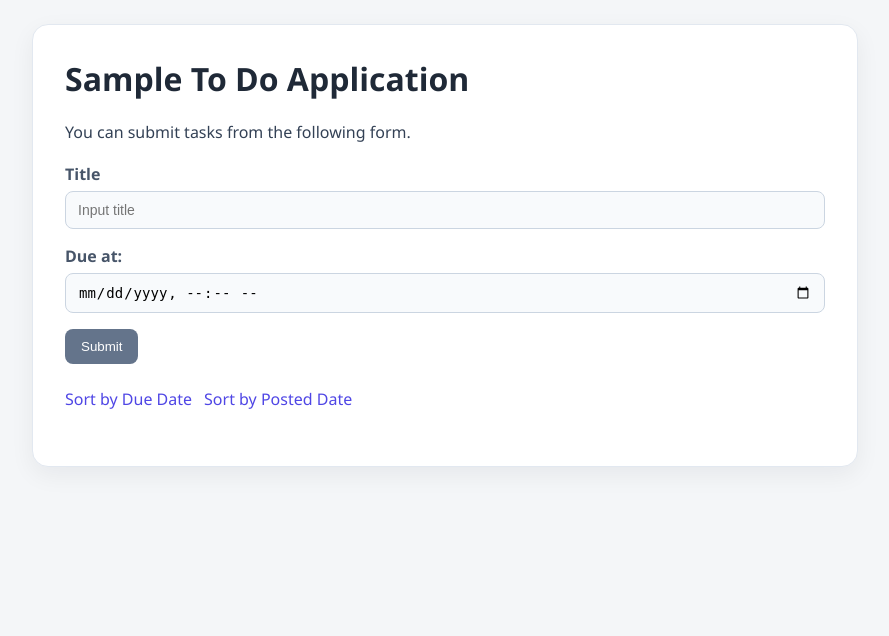
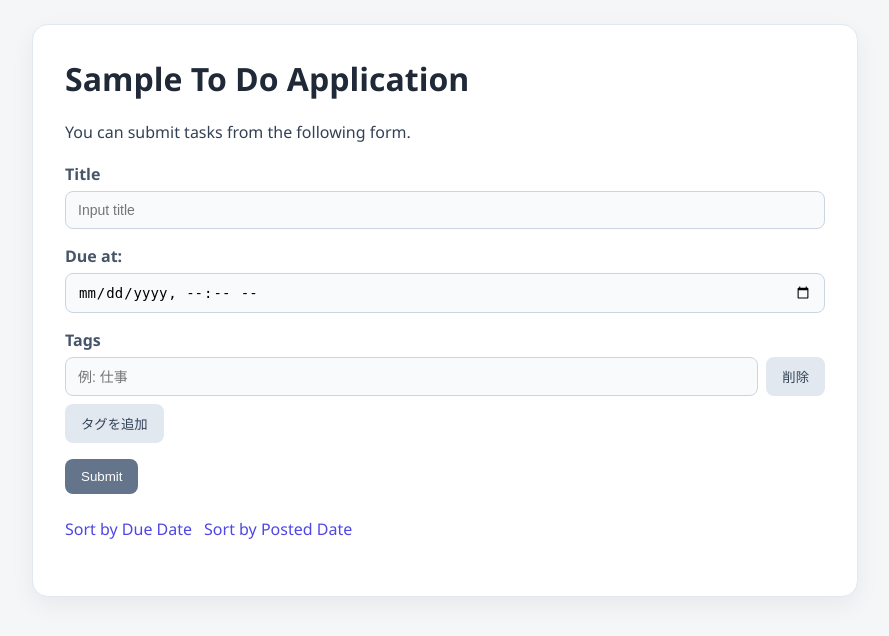
Before and after one commit to s1f10250290/django-test-exercise, a Django app: page / in a window 1280 px wide. Shown: the top 636 px of the page, without its empty margins (195-1084 px from the left). Run offline with Django 5.2, Linux system fonts and the light colour scheme; data that the repository does not hold is empty.

Commit message:
タスク画面にタグ入力と表示を追加する

```diff
--- a/todo/static/todo/css/index.css
+++ b/todo/static/todo/css/index.css
@@ -50,6 +50,27 @@ input {
   margin-top: 8px;
 }
 
+.tag-inputs {
+  display: grid;
+  gap: 8px;
+}
+
+.tag-input-row {
+  display: flex;
+  gap: 8px;
+}
+
+.remove-tag,
+.add-tag {
+  flex-shrink: 0;
+  background: #e2e8f0;
+  color: #334155;
+}
+
+.add-tag {
+  margin-top: 8px;
+}
+
 button {
   border: none;
   border-radius: 8px;
@@ -90,6 +111,21 @@ button {
   font-size: 18px;
 }
 
+.tag-list {
+  display: flex;
+  gap: 6px;
+  flex-wrap: wrap;
+  margin: 0 0 10px;
+}
+
+.tag-badge {
+  padding: 3px 8px;
+  border-radius: 999px;
+  background: #e0e7ff;
+  color: #3730a3;
+  font-size: 13px;
+}
+
 .task-card ul {
   margin: 0;
   padding-left: 18px;
--- a/todo/templates/todo/index.html
+++ b/todo/templates/todo/index.html
@@ -23,6 +23,16 @@
           <label for="dueInput">Due at:</label>
           <input id="dueInput" name="due_at" type="datetime-local">
         </div>
+        <div class="form-group">
+          <label for="tagInput">Tags</label>
+          <div id="tagInputs" class="tag-inputs">
+            <div class="tag-input-row">
+              <input id="tagInput" name="tags" type="text" placeholder="例: 仕事">
+              <button class="remove-tag" type="button" aria-label="タグ入力欄を削除">削除</button>
+            </div>
+          </div>
+          <button id="addTag" class="add-tag" type="button">タグを追加</button>
+        </div>
         <div class="form-actions">
           <button type="submit">Submit</button>
         </div>
@@ -37,6 +47,13 @@
         {% for task in tasks %}
         <div class="task-card">
           <h2><a href="{% url 'detail' task.id %}">{{ task.title }}</a></h2>
+          {% if task.tags.all %}
+          <div class="tag-list">
+            {% for tag in task.tags.all %}
+            <span class="tag-badge">{{ tag.name }}</span>
+            {% endfor %}
+          </div>
+          {% endif %}
           <ul>
             <li>Posted at: {{ task.posted_at }}</li>
             {% if task.due_at %}
@@ -52,6 +69,23 @@
         {% endfor %}
       </div>
     </div>
+    <script>
+      const tagInputs = document.getElementById('tagInputs');
+
+      document.getElementById('addTag').addEventListener('click', () => {
+        const row = document.createElement('div');
+        row.className = 'tag-input-row';
+        row.innerHTML = '<input name="tags" type="text" placeholder="例: 買い物"><button class="remove-tag" type="button" aria-label="タグ入力欄を削除">削除</button>';
+        tagInputs.appendChild(row);
+        row.querySelector('input').focus();
+      });
+
+      tagInputs.addEventListener('click', (event) => {
+        if (event.target.classList.contains('remove-tag')) {
+          event.target.parentElement.remove();
+        }
+      });
+    </script>
   </body>
 
 </html>
```
Also changed, not shown: todo/static/todo/css/detail.css (+15 -0 lines), todo/templates/todo/detail.html (+7 -0 lines).
